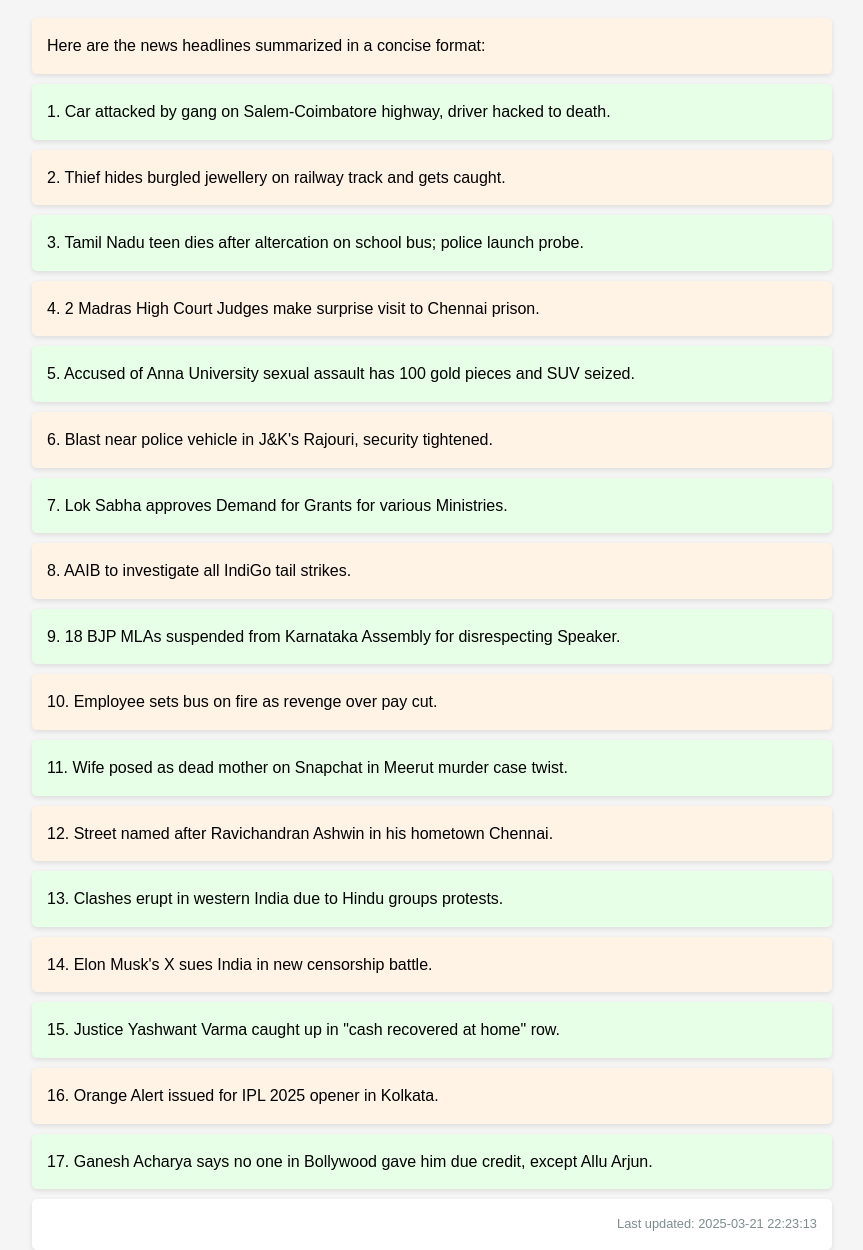
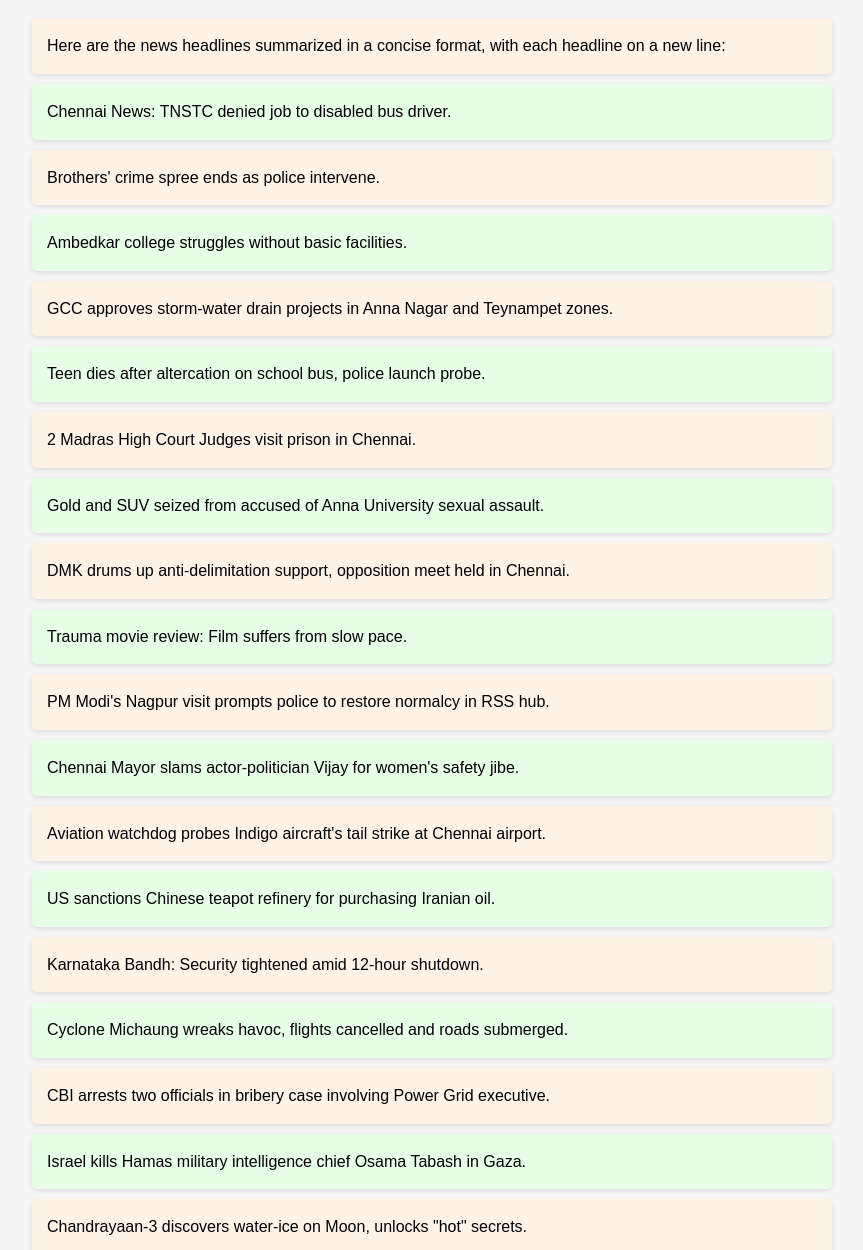
Before and after one commit to senthilkumarimuth/daily_news, a plain HTML site: page index.html in a window 1280 px wide. Shown: the part 72-1322 px from the top of the page, without its empty margins (208-1071 px from the left). Drawn offline with Linux system fonts and the light colour scheme.

Commit message:
Auto commit Sat Mar 22 09:09:34 2025

```diff
--- a/index.html
+++ b/index.html
@@ -45,24 +45,26 @@
 </head>
 <body>
     <h1>Latest News Headlines</h1>
-    <p>Here are the news headlines summarized in a concise format:</p>
-    <p>1. Car attacked by gang on Salem-Coimbatore highway, driver hacked to death.</p>
-    <p>2. Thief hides burgled jewellery on railway track and gets caught.</p>
-    <p>3. Tamil Nadu teen dies after altercation on school bus; police launch probe.</p>
-    <p>4. 2 Madras High Court Judges make surprise visit to Chennai prison.</p>
-    <p>5. Accused of Anna University sexual assault has 100 gold pieces and SUV seized.</p>
-    <p>6. Blast near police vehicle in J&K's Rajouri, security tightened.</p>
-    <p>7. Lok Sabha approves Demand for Grants for various Ministries.</p>
-    <p>8. AAIB to investigate all IndiGo tail strikes.</p>
-    <p>9. 18 BJP MLAs suspended from Karnataka Assembly for disrespecting Speaker.</p>
-    <p>10. Employee sets bus on fire as revenge over pay cut.</p>
-    <p>11. Wife posed as dead mother on Snapchat in Meerut murder case twist.</p>
-    <p>12. Street named after Ravichandran Ashwin in his hometown Chennai.</p>
-    <p>13. Clashes erupt in western India due to Hindu groups protests.</p>
-    <p>14. Elon Musk's X sues India in new censorship battle.</p>
-    <p>15. Justice Yashwant Varma caught up in "cash recovered at home" row.</p>
-    <p>16. Orange Alert issued for IPL 2025 opener in Kolkata.</p>
-    <p>17. Ganesh Acharya says no one in Bollywood gave him due credit, except Allu Arjun.</p>
-    <p class="timestamp">Last updated: 2025-03-21 22:23:13</p>
+    <p>Here are the news headlines summarized in a concise format, with each headline on a new line:</p>
+    <p>Chennai News: TNSTC denied job to disabled bus driver.</p>
+    <p>Brothers' crime spree ends as police intervene.</p>
+    <p>Ambedkar college struggles without basic facilities.</p>
+    <p>GCC approves storm-water drain projects in Anna Nagar and Teynampet zones.</p>
+    <p>Teen dies after altercation on school bus, police launch probe.</p>
+    <p>2 Madras High Court Judges visit prison in Chennai.</p>
+    <p>Gold and SUV seized from accused of Anna University sexual assault.</p>
+    <p>DMK drums up anti-delimitation support, opposition meet held in Chennai.</p>
+    <p>Trauma movie review: Film suffers from slow pace.</p>
+    <p>PM Modi's Nagpur visit prompts police to restore normalcy in RSS hub.</p>
+    <p>Chennai Mayor slams actor-politician Vijay for women's safety jibe.</p>
+    <p>Aviation watchdog probes Indigo aircraft's tail strike at Chennai airport.</p>
+    <p>US sanctions Chinese teapot refinery for purchasing Iranian oil.</p>
+    <p>Karnataka Bandh: Security tightened amid 12-hour shutdown.</p>
+    <p>Cyclone Michaung wreaks havoc, flights cancelled and roads submerged.</p>
+    <p>CBI arrests two officials in bribery case involving Power Grid executive.</p>
+    <p>Israel kills Hamas military intelligence chief Osama Tabash in Gaza.</p>
+    <p>Chandrayaan-3 discovers water-ice on Moon, unlocks "hot" secrets.</p>
+    <p>Measles cases linked to Texas outbreak surpass 2024 total in US.</p>
+    <p class="timestamp">Last updated: 2025-03-22 09:09:33</p>
 </body>
 </html>
```
